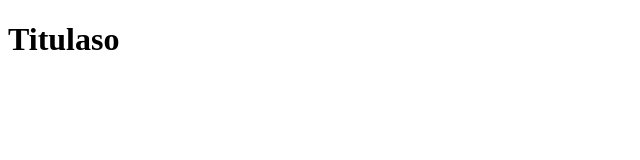
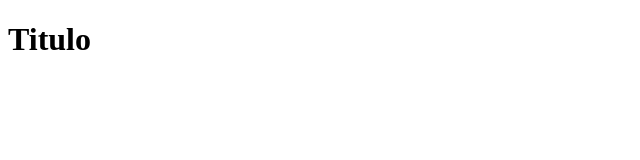
Before and after one commit to jeanCJ2909/hello-world-git, a plain HTML site: page index.html in a window 1280 px wide. Shown: the full height of the page, 0-640 px from the left. Drawn offline with Linux system fonts and the light colour scheme.

Commit message:
se corrigio titulo del index

```diff
--- a/index.html
+++ b/index.html
@@ -6,6 +6,6 @@
     <title>Demo Git</title>
 </head>
 <body>
-    <h1>Titulaso</h1>
+    <h1>Titulo</h1>
 </body>
 </html>
```
